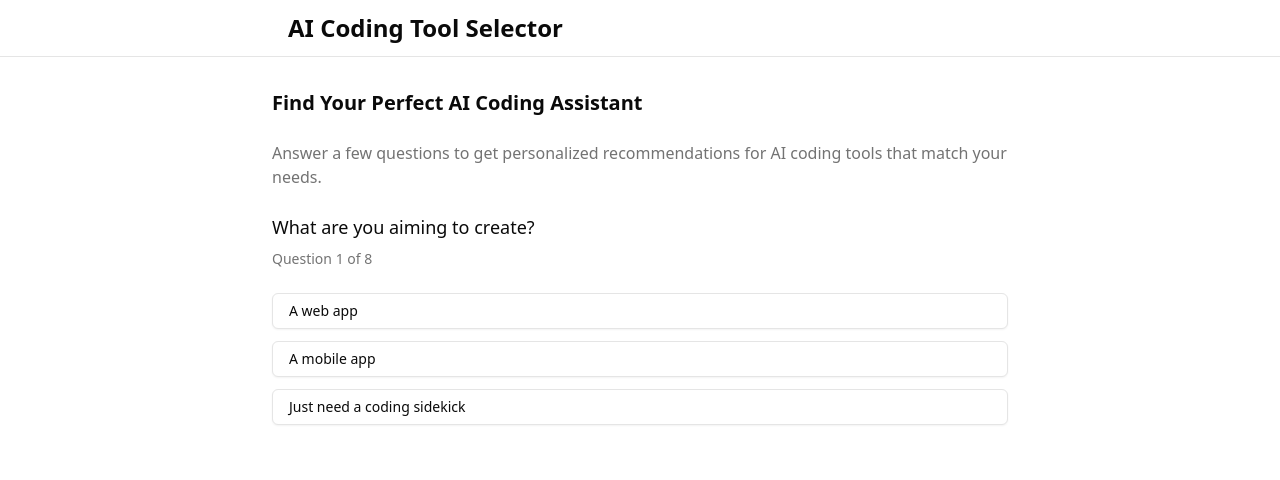
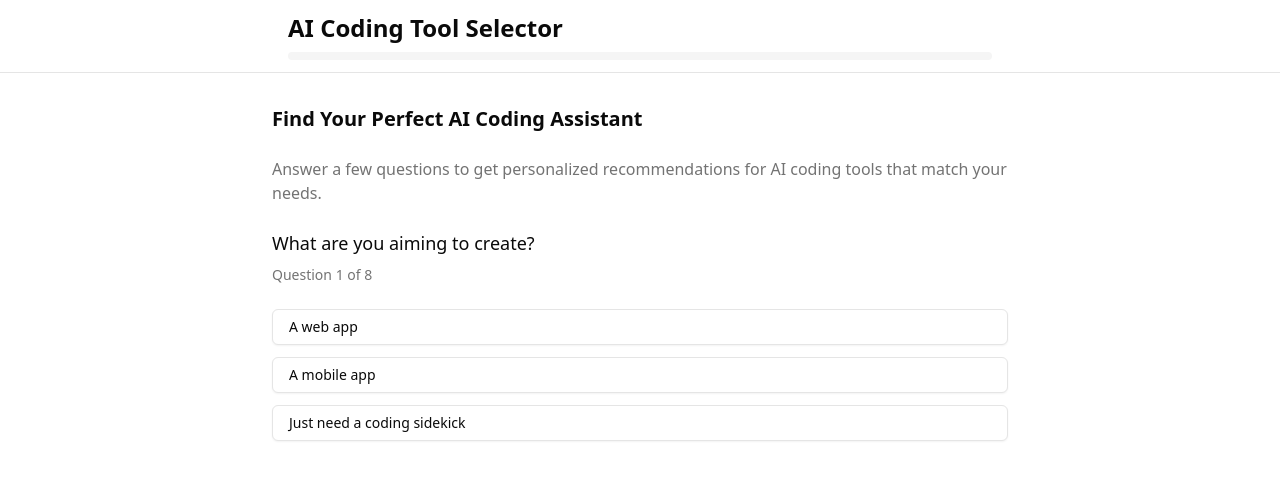
Before and after one commit to nocheerleader/ai-coding-tool-selector, a Next.js app: page / in a window 1280 px wide. Shown: the top 480 px of the page. Built offline with nearby package versions, Linux system fonts and the light colour scheme.

Commit message:
added progress bar

```diff
--- a/src/app/page.tsx
+++ b/src/app/page.tsx
@@ -6,21 +6,7 @@ import { QuestionContainer } from "@/components/question-container"
 export default async function Home() {
   return (
     <div className="min-h-screen flex flex-col">
-      <Header />
-
-      <main className="flex-1 container max-w-3xl mx-auto px-4 py-8">
-        <div className="flex flex-col gap-6">
-          <h2 className="text-xl font-semibold">
-            Find Your Perfect AI Coding Assistant
-          </h2>
-
-          <p className="text-muted-foreground">
-            Answer a few questions to get personalized recommendations for AI coding tools that match your needs.
-          </p>
-
-          <QuestionContainer />
-        </div>
-      </main>
+      <QuestionContainer />
     </div>
   )
 }
--- a/src/components/question-container.tsx
+++ b/src/components/question-container.tsx
@@ -1,5 +1,6 @@
 "use client"
 
+import { Header } from "@/components/header"
 import { useQuestionStore } from "@/store/question-store"
 import { OptionButton } from "@/components/ui/option-button"
 import { Button } from "@/components/ui/button"
@@ -20,7 +21,14 @@ export function QuestionContainer() {
 
   // Show results if we've answered all questions
   if (answers.length === questionsData.questions.length) {
-    return <ResultsView />
+    return (
+      <>
+        <Header progress={100} />
+        <main className="flex-1 container max-w-3xl mx-auto px-4 py-8">
+          <ResultsView />
+        </main>
+      </>
+    )
   }
 
   // Show nothing if no current question (shouldn't happen)
@@ -36,6 +44,18 @@ export function QuestionContainer() {
   const canGoForward = selectedOption !== undefined
 
   return (
+    <>
+      <Header progress={progress} />
+      <main className="flex-1 container max-w-3xl mx-auto px-4 py-8">
+        <div className="flex flex-col gap-6">
+          <h2 className="text-xl font-semibold">
+            Find Your Perfect AI Coding Assistant
+          </h2>
+
+          <p className="text-muted-foreground">
+            Answer a few questions to get personalized recommendations for AI coding tools that match your needs.
+          </p>
+
           <div className="flex flex-col gap-6">
             <div className="space-y-2">
               <h3 className="text-lg font-medium">
@@ -79,5 +99,8 @@ export function QuestionContainer() {
               )}
             </div>
           </div>
+        </div>
+      </main>
+    </>
   )
 }
```
Lines whose indentation alone changed are shown as unchanged.
